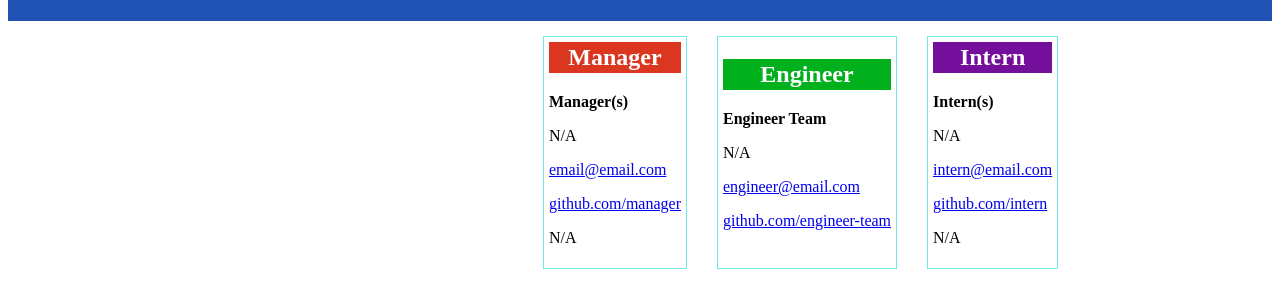
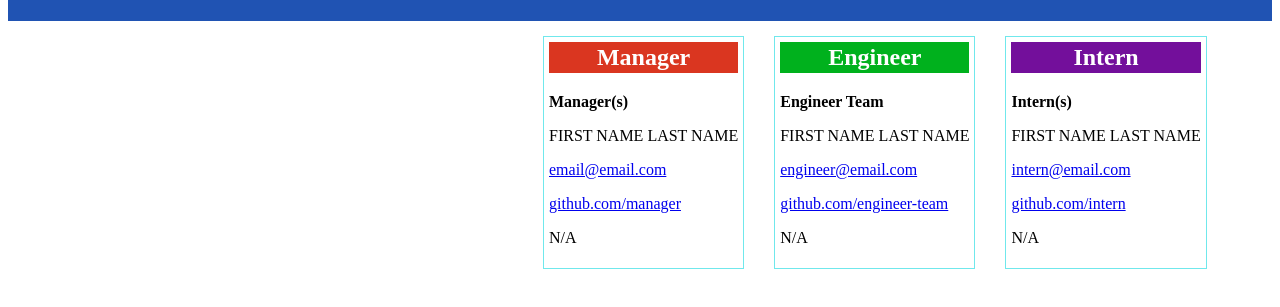
Before and after one commit to lshim98/team-profile-generator, a website: page index.html in a window 1280 px wide. Shown: the part 97-404 px from the top of the page. Drawn offline with Linux system fonts and the light colour scheme.

Commit message:
Update index.html

```diff
--- a/index.html
+++ b/index.html
@@ -57,20 +57,21 @@
     <div class="cardBody" id="manager">
         <h2 class="manHeading">Manager</h2>
         <p><strong>Manager(s)</strong></p>
-        <p>N/A</p>
+        <p>FIRST NAME LAST NAME</p>
         <p><a href=manager@email.com>email@email.com</a></p>
         <p><a href="github.com/manager">github.com/manager</a></p>
         <p>N/A</p>
         </div><div class="cardBody" id="engineer">
         <h2 class="engHeading">Engineer</h2>
         <p><strong>Engineer Team</strong></p>
-        <p>N/A</p>
+        <p>FIRST NAME LAST NAME</p>
         <p><a href="engineer@email.com">engineer@email.com</a></p>
         <p><a href="github.com/engineer-team">github.com/engineer-team</a></p>
+        <p>N/A</p>
         </div><div class="cardBody" id="intern">
         <h2 class="intHeading">Intern</h2>
         <p><strong>Intern(s)</strong></p>
-        <p>N/A</p>
+        <p>FIRST NAME LAST NAME</p>
         <p><a href="intern@email.com">intern@email.com</a></p>
         <p><a href="github.com/intern">github.com/intern</a></p>
         <p>N/A</p>
```
